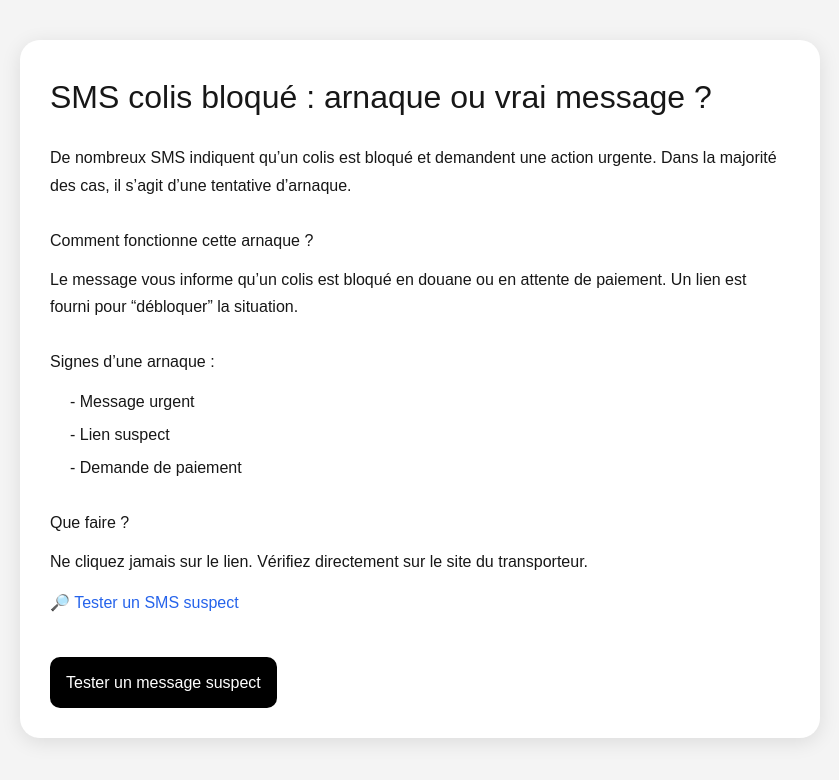
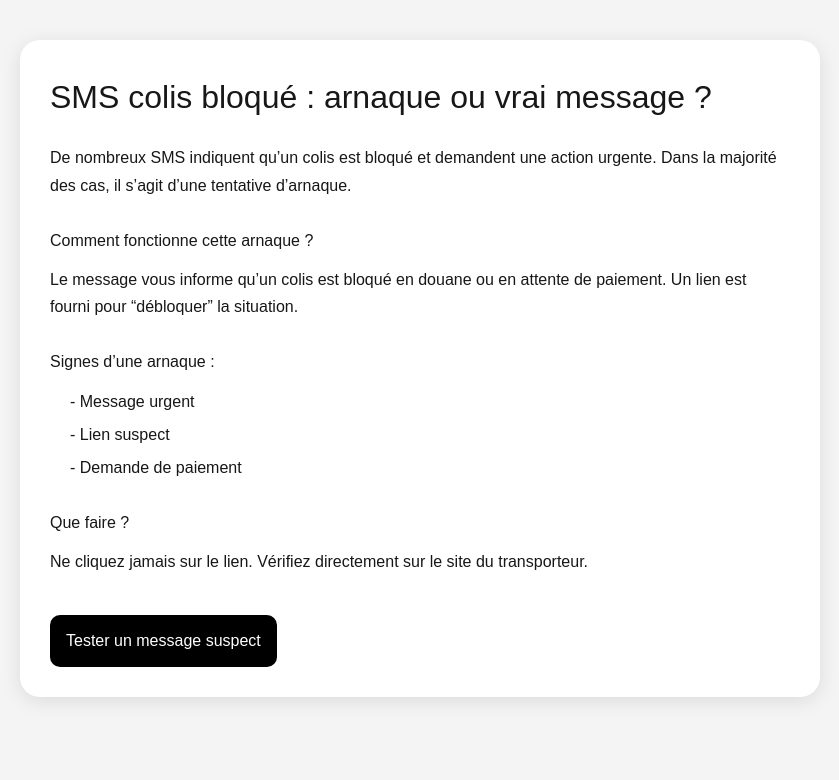
Before and after one commit to Lololipopp/arnaque-sms, a Next.js app: page /colis-bloque in a window 1280 px wide. Shown: the top 780 px of the page, without its empty margins (220-1059 px from the left). Built offline with nearby package versions, Linux system fonts and the light colour scheme.

Commit message:
Update pages

```diff
--- a/app/arnaque-dhl/page.tsx
+++ b/app/arnaque-dhl/page.tsx
@@ -34,9 +34,6 @@ export default function Page() {
           Vérifiez toujours directement sur le site officiel de DHL avant toute action.
         </p>
 
-        <Link href="/">
-          🔎 Tester un SMS suspect
-        </Link>
       </main>
 
     </PageWrapper>
--- a/app/arnaque-livraison-quefaire/page.tsx
+++ b/app/arnaque-livraison-quefaire/page.tsx
@@ -34,9 +34,6 @@ export default function Page() {
           Changez vos mots de passe et surveillez vos comptes bancaires.
         </p>
 
-        <Link href="/">
-          🔎 Tester un SMS suspect
-        </Link>
       </main>
 
     </PageWrapper>
--- a/app/colis-bloque/page.tsx
+++ b/app/colis-bloque/page.tsx
@@ -36,9 +36,6 @@ export default function Page() {
           Ne cliquez jamais sur le lien. Vérifiez directement sur le site du transporteur.
         </p>
 
-        <Link href="/">
-          🔎 Tester un SMS suspect
-        </Link>
       </main>
 
     </PageWrapper>
--- a/app/paiement-livraison/page.tsx
+++ b/app/paiement-livraison/page.tsx
@@ -35,9 +35,6 @@ export default function Page() {
           Les transporteurs ne demandent pas de paiement via SMS.
         </p>
 
-        <Link href="/">
-          🔎 Tester un SMS suspect
-        </Link>
       </main>
 
     </PageWrapper>
```
